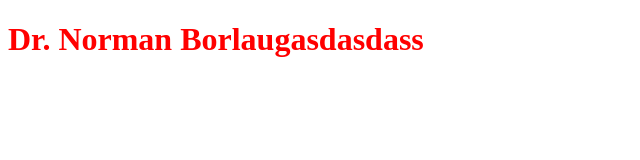
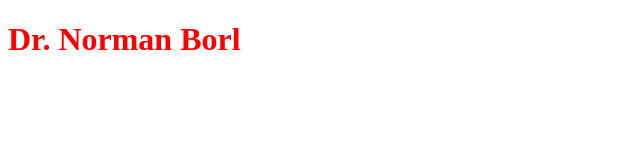
Before and after one commit to christianvanhalter/tributePage, a plain HTML site: page index.html in a window 1280 px wide. Shown: the whole page, without its empty margins (0-640 px from the left). Drawn offline with Linux system fonts and the light colour scheme.

Commit message:
cambiamos el título de la página

```diff
--- a/index.html
+++ b/index.html
@@ -13,7 +13,7 @@
     <!-- User Story #1 -->
     <div id="main">
         <!-- User Story #2 -->
-        <h1 id="title">Dr. Norman Borlaugasdasdass</h1>
+        <h1 id="title">Dr. Norman Borl</h1>
     </div>
 <script src="https://cdn.freecodecamp.org/testable-projects-fcc/v1/bundle.js"></script>
 </body>
```
